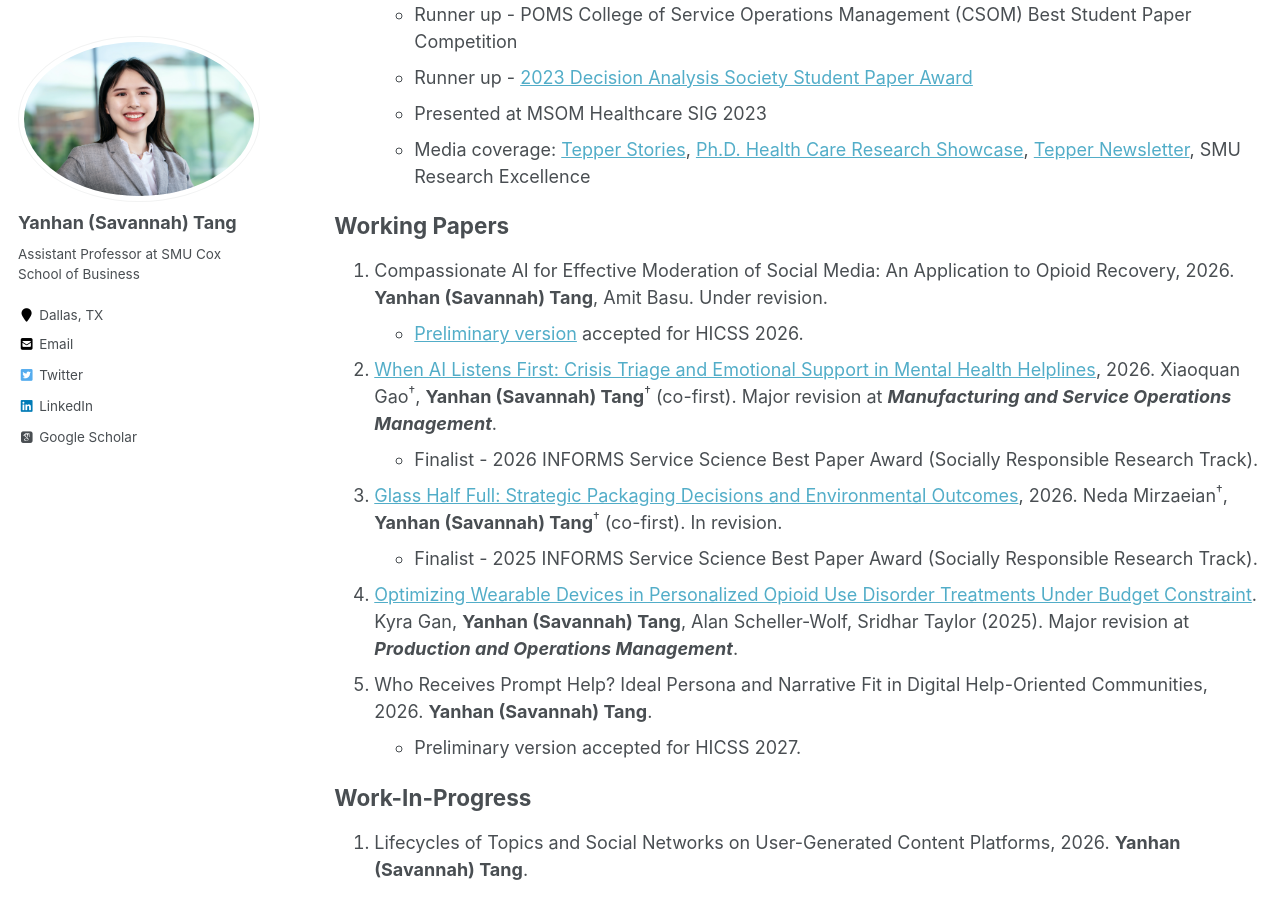
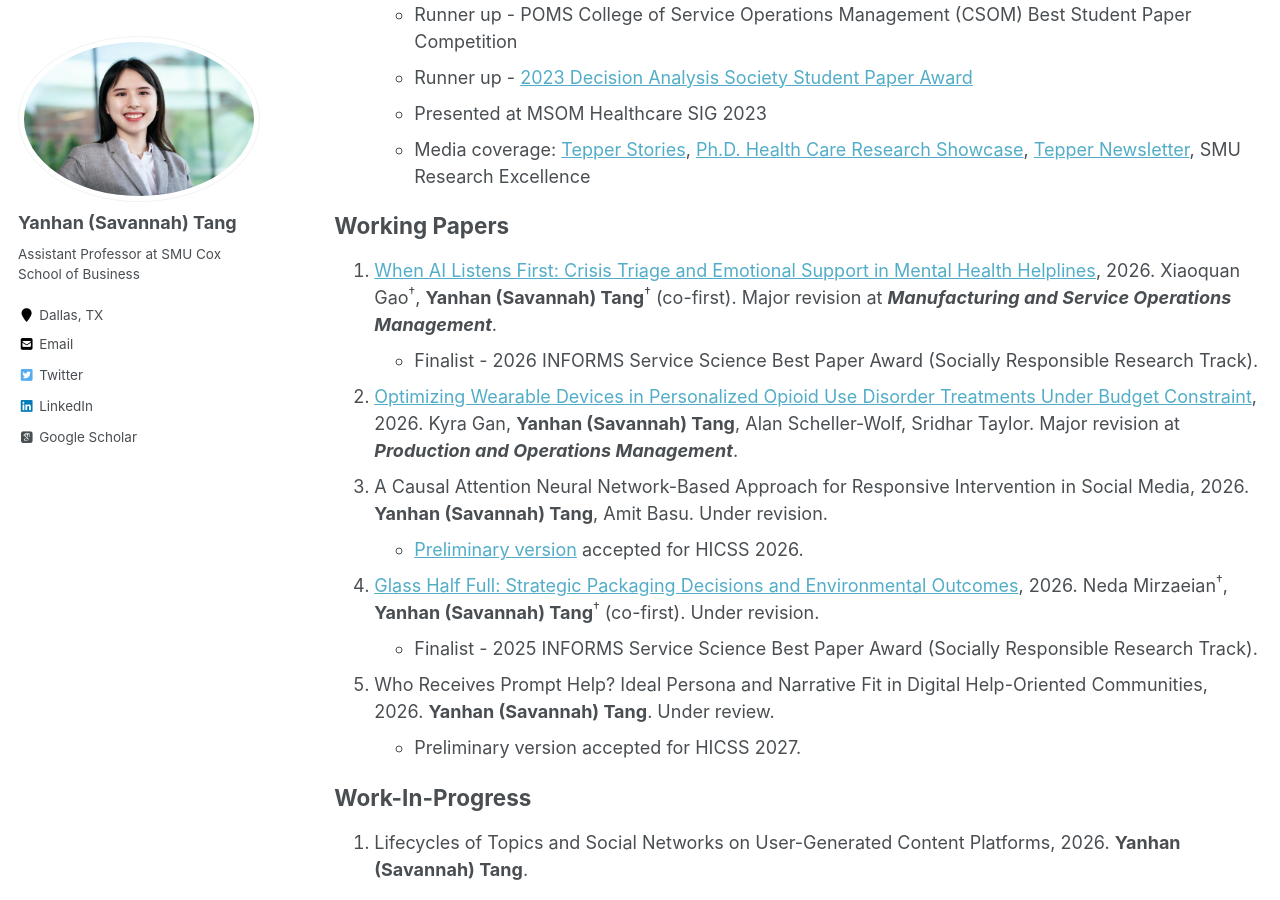
Before and after one commit to savytang/savytang.github.io, a Jekyll site: the page built from _pages/researches.md, in a window 1280 px wide and 900 px high, scrolled down 618 px. Built offline with Jekyll 4.4.1, drawn with Linux system fonts in a browser that asks for light colours; some web fonts are replaced.

Commit message:
refinement
Minor edits to res proj

```diff
--- a/_pages/researches.md
+++ b/_pages/researches.md
@@ -23,14 +23,14 @@ author_profile: true
 
 ## Working Papers
 
-1. Compassionate AI for Effective Moderation of Social Media: An Application to Opioid Recovery, 2026. __Yanhan (Savannah) Tang__, Amit Basu. Under revision.
-   - [Preliminary version](https://scholarspace.manoa.hawaii.edu/items/dbad2ae4-590f-47fa-87f5-79de9402f0af) accepted for HICSS 2026.
 1. [When AI Listens First: Crisis Triage and Emotional Support in Mental Health Helplines](https://papers.ssrn.com/sol3/cf_dev/AbsByAuth.cfm?per_id=4718407), 2026. Xiaoquan Gao<sup>&dagger;</sup>, __Yanhan (Savannah) Tang__<sup>&dagger;</sup> (co-first). Major revision at ___Manufacturing and Service Operations Management___.
    * Finalist - 2026 INFORMS Service Science Best Paper Award (Socially Responsible Research Track).
-1. [Glass Half Full: Strategic Packaging Decisions and Environmental Outcomes](https://papers.ssrn.com/sol3/papers.cfm?abstract_id=5289741#), 2026. Neda Mirzaeian<sup>&dagger;</sup>, __Yanhan (Savannah) Tang__<sup>&dagger;</sup> (co-first). In revision.
+1. [Optimizing Wearable Devices in Personalized Opioid Use Disorder Treatments Under Budget Constraint](https://papers.ssrn.com/sol3/papers.cfm?abstract_id=3389539), 2026. Kyra Gan, __Yanhan (Savannah) Tang__, Alan Scheller-Wolf, Sridhar Taylor. Major revision at ***Production and Operations Management***.
+1. A Causal Attention Neural Network-Based Approach for Responsive Intervention in Social Media, 2026. __Yanhan (Savannah) Tang__, Amit Basu. Under revision.
+   - [Preliminary version](https://scholarspace.manoa.hawaii.edu/items/dbad2ae4-590f-47fa-87f5-79de9402f0af) accepted for HICSS 2026.
+1. [Glass Half Full: Strategic Packaging Decisions and Environmental Outcomes](https://papers.ssrn.com/sol3/papers.cfm?abstract_id=5289741#), 2026. Neda Mirzaeian<sup>&dagger;</sup>, __Yanhan (Savannah) Tang__<sup>&dagger;</sup> (co-first). Under revision.
    * Finalist - 2025 INFORMS Service Science Best Paper Award (Socially Responsible Research Track).
-1. [Optimizing Wearable Devices in Personalized Opioid Use Disorder Treatments Under Budget Constraint](https://papers.ssrn.com/sol3/papers.cfm?abstract_id=3389539). Kyra Gan, __Yanhan (Savannah) Tang__, Alan Scheller-Wolf, Sridhar Taylor (2025). Major revision at ***Production and Operations Management***.
-1. Who Receives Prompt Help? Ideal Persona and Narrative Fit in Digital Help-Oriented Communities, 2026. __Yanhan (Savannah) Tang__.
+1. Who Receives Prompt Help? Ideal Persona and Narrative Fit in Digital Help-Oriented Communities, 2026. __Yanhan (Savannah) Tang__. Under review.
    - Preliminary version accepted for HICSS 2027.
 
 ## Work-In-Progress
```
Also changed, not shown: _pages/about.md (+1 -1 lines).
